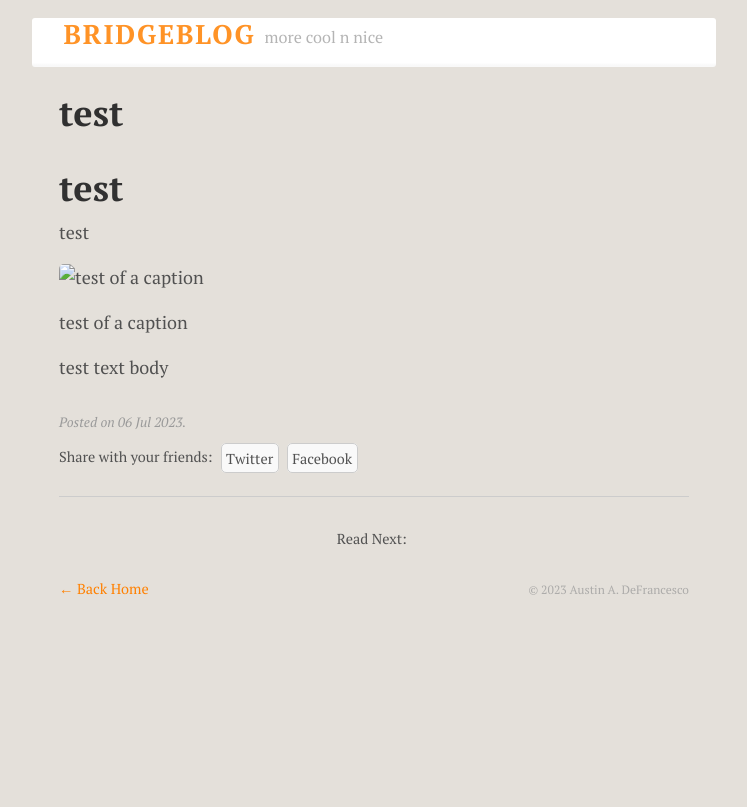
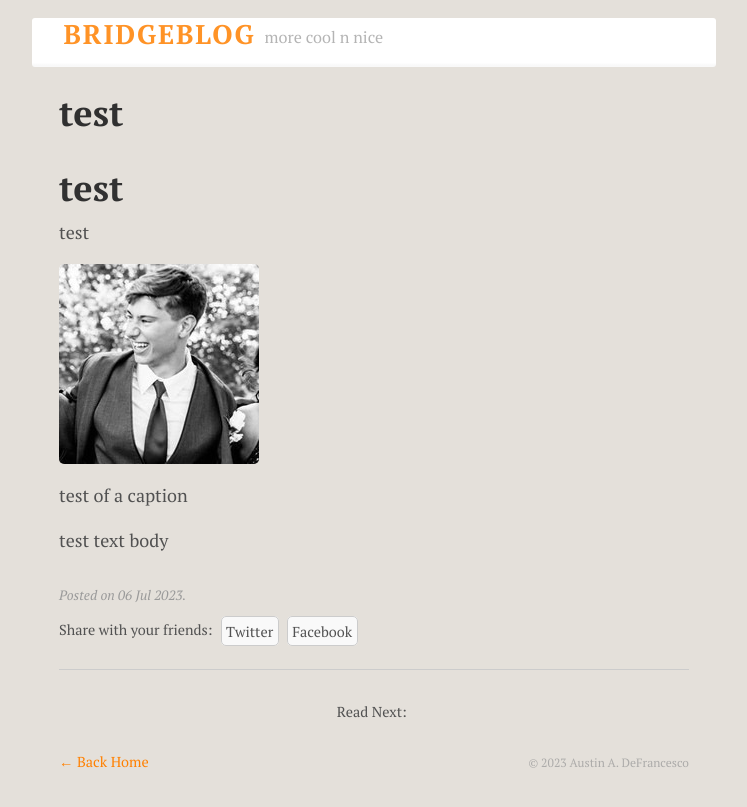
Before and after one commit to DEFCESCO/blog.defcesco.io, a Jekyll site: the page built from _posts/2023-07-06-test.md, in a window 1280 px wide. Shown: the top 807 px of the page, without its empty margins (266-1013 px from the left). Built offline with Jekyll 4.4.1, drawn with Linux system fonts in a browser that asks for light colours.

Commit message:
img test

```diff
--- a/_posts/2023-07-06-test.md
+++ b/_posts/2023-07-06-test.md
@@ -5,7 +5,7 @@ title: test
 
 test
 
-![test of a caption ](/test/Untitled.jpeg)
+![test of a caption ](/img/test/Untitled.jpeg)
 
 test of a caption
 
```
Also changed, not shown: img/test/Untitled.jpeg (renamed from _posts/test/Untitled.jpeg).
